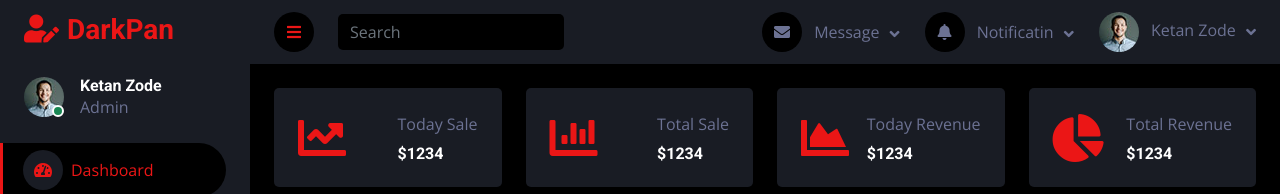
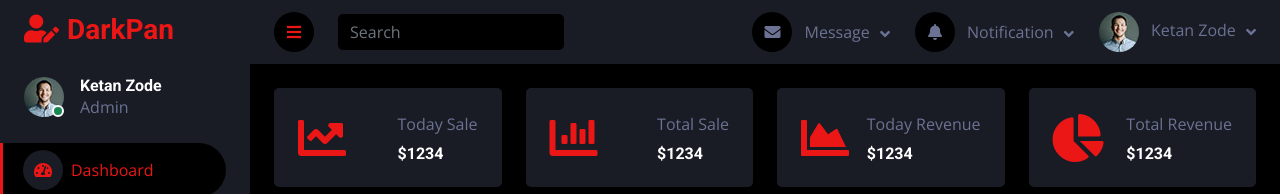
Before and after one commit to ketanzode50/admin_panel, a plain HTML site: page index.html in a window 1280 px wide. Shown: the top 194 px of the page. Drawn offline with nearby package versions, Linux system fonts and the light colour scheme.

Commit message:
Update index.html

```diff
--- a/index.html
+++ b/index.html
@@ -143,7 +143,7 @@
                     <div class="nav-item dropdown">
                         <a href="#" class="nav-link dropdown-toggle" data-bs-toggle="dropdown">
                             <i class="fa fa-bell me-lg-2"></i>
-                            <span class="d-none d-lg-inline-flex">Notificatin</span>
+                            <span class="d-none d-lg-inline-flex">Notification</span>
                         </a>
                         <div class="dropdown-menu dropdown-menu-end bg-secondary border-0 rounded-0 rounded-bottom m-0">
                             <a href="#" class="dropdown-item">
```
